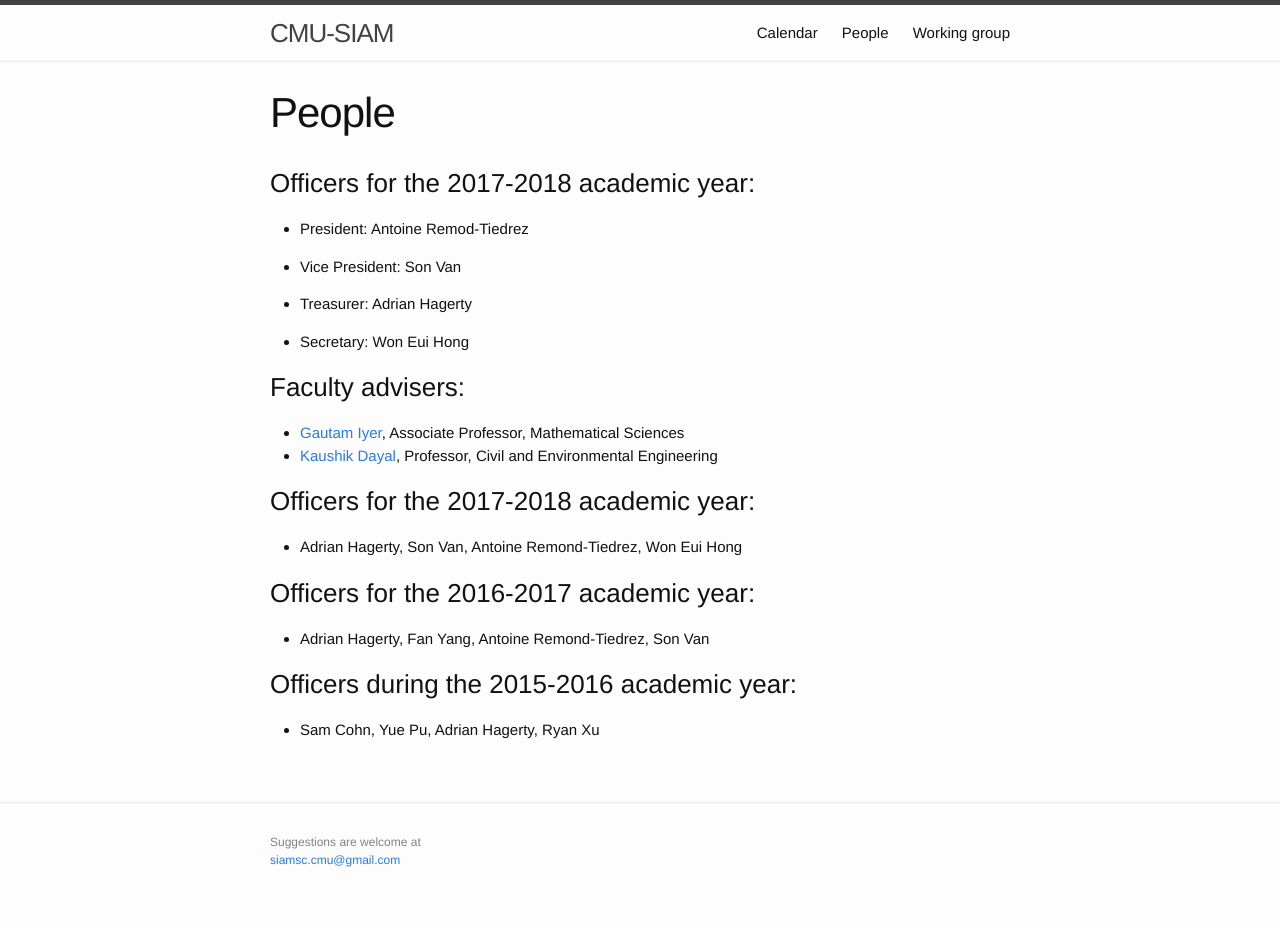
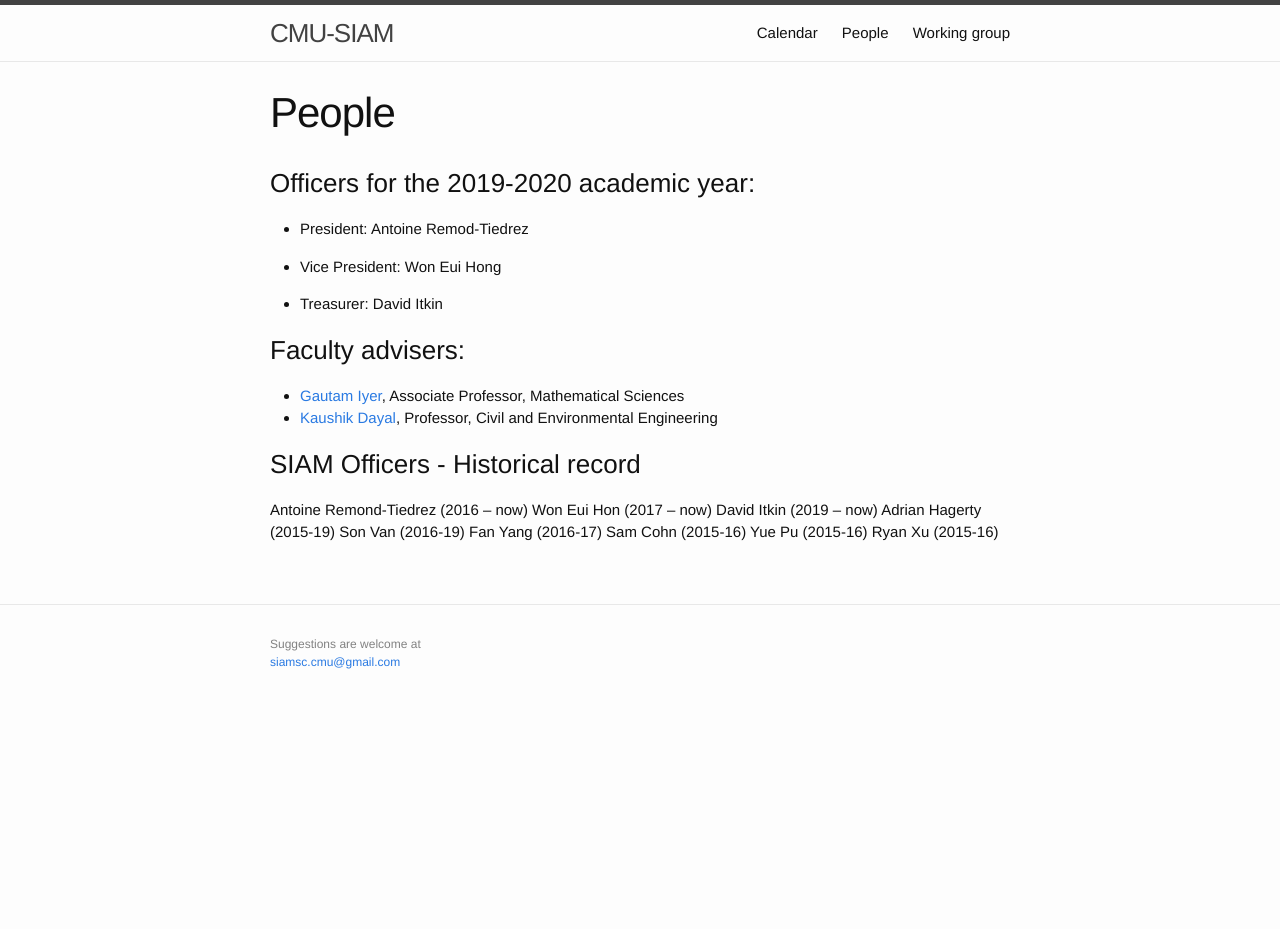
Before and after one commit to siamsc/SIAM-CMU, a Jekyll site: the page built from people.md, in a window 1280 px wide. Built offline with Jekyll 4.4.1, drawn with Linux system fonts in a browser that asks for light colours; after the commit the page ends 900 px from its top, so only the background shows below that.

Commit message:
Update the 'people' page

```diff
--- a/people.md
+++ b/people.md
@@ -2,27 +2,25 @@
 layout: page
 title: People
 ---
-### Officers for the 2017-2018 academic year:
+### Officers for the 2019-2020 academic year:
 
 + President: Antoine Remod-Tiedrez
 
-+ Vice President: Son Van
++ Vice President: Won Eui Hong
 
-+ Treasurer: Adrian Hagerty
-
-+ Secretary: Won Eui Hong
-
-
++ Treasurer: David Itkin
 
 ### Faculty advisers:
 + [Gautam Iyer](http://www.math.cmu.edu/~gautam/), Associate Professor, Mathematical Sciences
 + [Kaushik Dayal](https://sites.google.com/site/kaushikdayal/), Professor, Civil and Environmental Engineering
 
-### Officers for the 2017-2018 academic year:
-+ Adrian Hagerty, Son Van, Antoine Remond-Tiedrez, Won Eui Hong
-
-### Officers for the 2016-2017 academic year:
-+ Adrian Hagerty, Fan Yang, Antoine Remond-Tiedrez, Son Van
-
-### Officers during the 2015-2016 academic year:
-+ Sam Cohn, Yue Pu, Adrian Hagerty, Ryan Xu
+### SIAM Officers - Historical record
+Antoine Remond-Tiedrez (2016 -- now)
+Won Eui Hon (2017 -- now)
+David Itkin (2019 -- now)
+Adrian Hagerty (2015-19)
+Son Van (2016-19)
+Fan Yang (2016-17)
+Sam Cohn (2015-16)
+Yue Pu (2015-16)
+Ryan Xu (2015-16)
```
Also changed, not shown: 2 other files.
